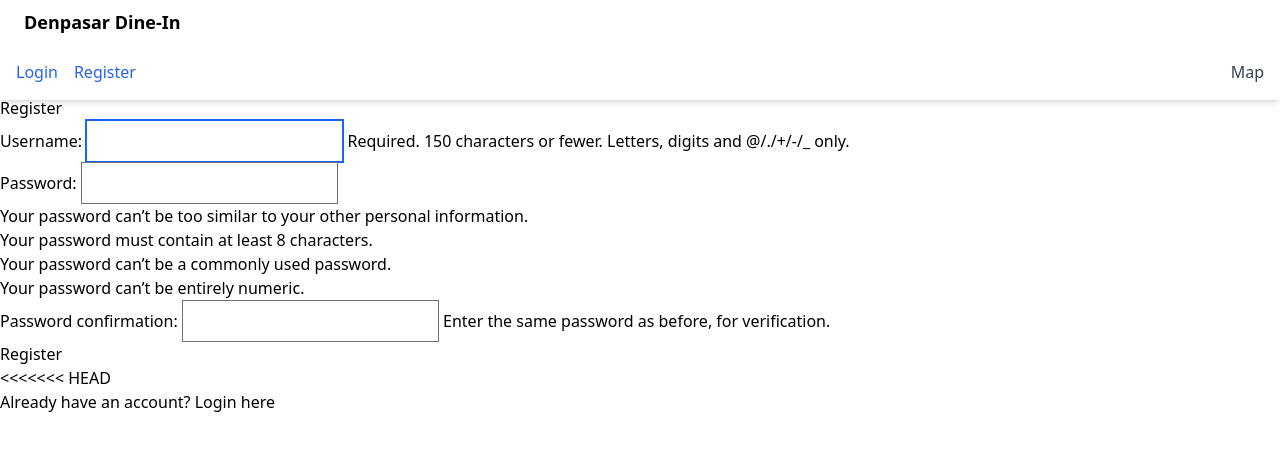
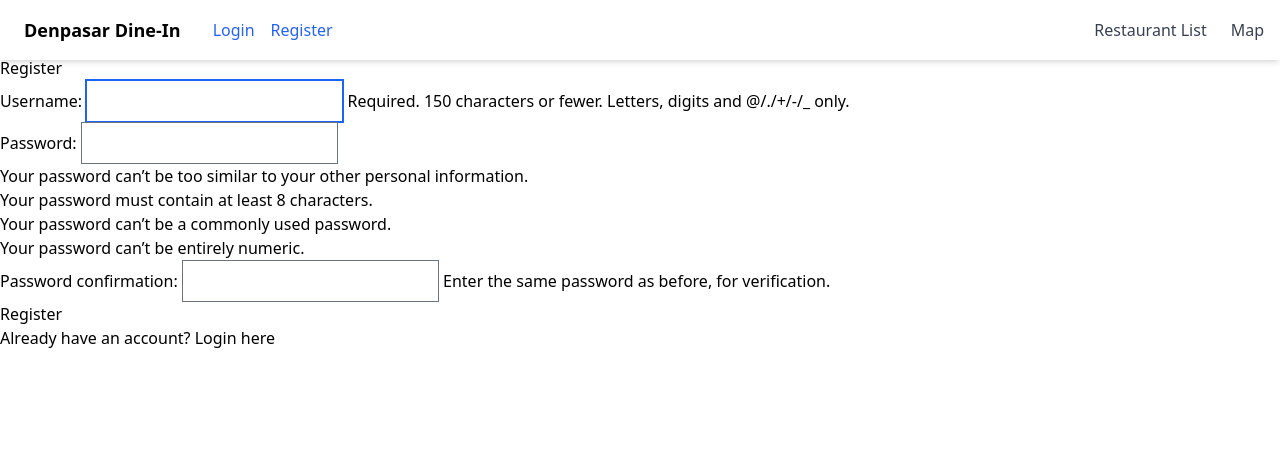
Before and after one commit to K6-PBD-Midterm/denpasar-food, a Django app: page /auth/register/ in a window 1280 px wide. Shown: the top 451 px of the page. Run offline with Django 5.2, Linux system fonts and the light colour scheme; some libraries are stand-ins or nearby versions.

Commit message:
Made the navigation bar in one line, and fixed some other bugs

```diff
--- a/authentication/templates/authentication/register.html
+++ b/authentication/templates/authentication/register.html
@@ -17,11 +17,5 @@
         {{ form.as_p }}
         <button type="submit">Register</button>
     </form>
-<<<<<<< HEAD
-    <p>Already have an account? <a href="{% url 'login' %}">Login here</a></p>
+    <p>Already have an account? <a href="{% url 'authentication:login' %}">Login here</a></p>
 {% endblock %}
-=======
-    <p>Already have an account? <a href="{% url 'authentication:login' %}">Login here</a></p>
-</body>
-</html>
->>>>>>> main
--- a/authentication/views.py
+++ b/authentication/views.py
@@ -17,7 +17,7 @@ def login_view(request):
 
 def logout_view(request):
     logout(request)
-    return redirect('login')  # Redirect to the login page after logout
+    return redirect('authentication:login')  # Redirect to the login page after logout
 
 def register_view(request):
     if request.method == 'POST':
@@ -25,7 +25,7 @@ def register_view(request):
         if form.is_valid():
             form.save()
             messages.success(request, 'Registration successful! You can now log in.')  # Optional success message
-            return redirect('login')  # Redirect to the login page after registration
+            return redirect('authentication:login')  # Redirect to the login page after registration
         else:
             messages.error(request, 'Registration failed. Please check your input.')  # Add this line for error handling
     else:
--- a/restaurants/templates/restaurant_list.html
+++ b/restaurants/templates/restaurant_list.html
@@ -7,7 +7,7 @@
     <div class="hero bg-cover bg-center h-[80vh] flex items-center justify-center relative" style="background-image: url('{% static 'images/restaurant-background.jpg' %}'); background-size: cover;">
         <h1 class="text-white text-4xl font-bold">Denpasar Dine-In</h1>
     </div>
-    <div id="search-container" class="sticky top-24 left-0 right-0 z-50 w-full p-4 transition-all duration-300 bg-[#f9f9f9]">
+    <div id="search-container" class="sticky top-14 left-0 right-0 z-50 w-full p-4 transition-all duration-300 bg-[#f9f9f9]">
         <form id="search-form" method="get" action="{% url 'restaurant_list' %}" class="flex justify-center items-center max-w-screen-md mx-auto">
             <div class="relative w-full h-full">
                 <input type="text" name="search" placeholder="Search..." value="{{ request.GET.search }}" class="bg-white border border-gray-300 text-black placeholder-gray-500 text-sm rounded-l-lg focus:ring-blue-500 focus:border-blue-500 block w-full p-2.5 font-sans">
--- a/templates/base.html
+++ b/templates/base.html
@@ -25,19 +25,11 @@
 </head>
 <body>
     <header class="fixed top-0 w-full z-50">
-        <div class="bg-white p-2">
-            <!-- Logic to toggle the Denpasar Food Guide link -->
-            {% if request.path == '/' %}
-                <h1 class="font-bold text-lg ml-4"><a href="{% url 'admin_dashboard:admin_dashboard_restaurant_list' %}">Denpasar Dine-In</a></h1>
-            {% else %}
-                <h1 class="font-bold text-lg ml-4"><a href="{% url 'restaurant_list' %}">Denpasar Dine-In</a></h1>
-            {% endif %}
-        </div>
         {% include 'navbar.html' %}
     </header>
 
     <main>
-        <div class="mt-24">
+        <div class="mt-14">
             {% block content %}{% endblock %}
         </div>
     </main>
--- a/templates/navbar.html
+++ b/templates/navbar.html
@@ -2,6 +2,11 @@
     <div class="container mx-auto px-4">
         <ul class="flex items-center justify-between py-4">
             <li class="flex items-center space-x-4">
+                {% if request.path == '/' %}
+                    <h1 class="font-bold text-lg ml-2 mr-4"><a href="{% url 'admin_dashboard:admin_dashboard_restaurant_list' %}">Denpasar Dine-In</a></h1>
+                {% else %}
+                    <h1 class="font-bold text-lg ml-2 mr-4"><a href="{% url 'restaurant_list' %}">Denpasar Dine-In</a></h1>
+                {% endif %}
                 {% if user.is_authenticated %}
                     <span class="text-gray-700">Welcome, {{ user.username }}!</span>
                     <a href="{% url 'authentication:logout' %}" class="text-blue-600 hover:text-blue-800">Logout</a>
@@ -11,6 +16,7 @@
                 {% endif %}
             </li>
             <li class="flex items-center space-x-4">
+                <a href="{% url 'restaurant_list' %}" class="text-gray-700 hover:text-gray-900 mx-2">Restaurant List</a>
                 <a href="{% url 'map' %}" class="text-gray-700 hover:text-gray-900">Map</a>
             </li>
         </ul>
```
